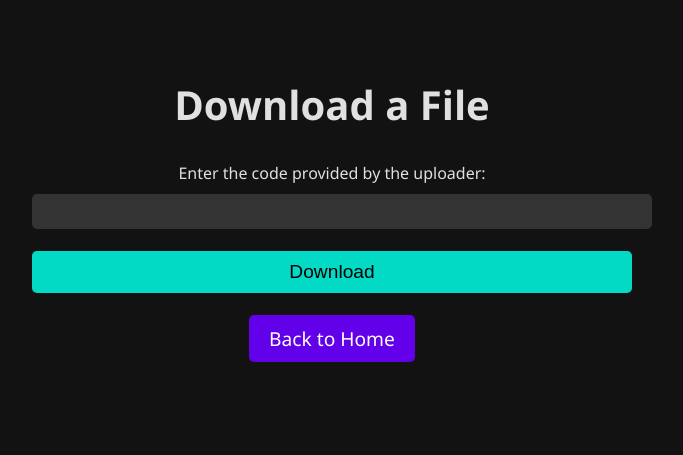
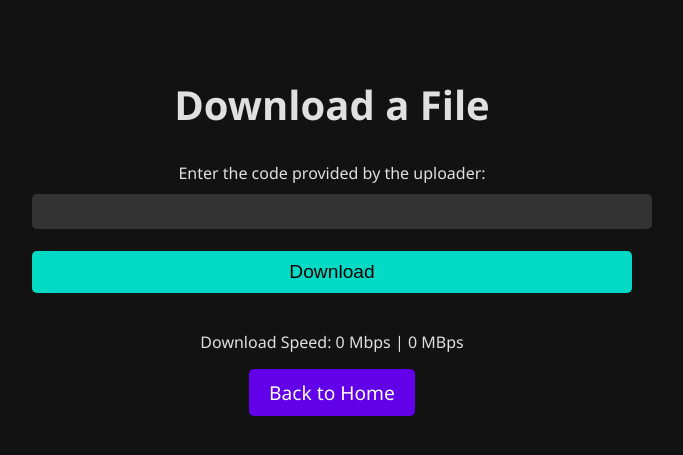
Before and after one commit to jeslinpjames/FileShare, a Flask app: page /download in a window 1280 px wide. Shown: the top 455 px of the page, without its empty margins (308-991 px from the left). Run offline with Flask 3, Linux system fonts and the light colour scheme.

Commit message:
commiting changes

```diff
--- a/app.py
+++ b/app.py
@@ -4,6 +4,7 @@ import random
 import string
 from io import BytesIO
 from urllib.parse import quote
+import time
 
 app = Flask(__name__)
 active_transfers = {}
@@ -42,17 +43,17 @@ def download_file():
             transfer_info = active_transfers.pop(code)
             file_content = transfer_info['file_content']
             filename = transfer_info['filename']
-            file_size = transfer_info['file_size']
 
             # Encode the filename for the Content-Disposition header
             quoted_filename = quote(filename)
 
+            # Stream the file back without interleaving any HTML or JavaScript
             return Response(
                 stream_file(file_content),
                 content_type='application/octet-stream',
                 headers={
                     "Content-Disposition": f"attachment;filename*=UTF-8''{quoted_filename}",
-                    "Content-Length": str(file_size)
+                    "Content-Length": str(len(file_content.getvalue()))
                 }
             )
         else:
--- a/static/script.js
+++ b/static/script.js
@@ -1 +1,15 @@
-file://%20script.jsdocument.addeventlistener('domcontentloaded',%20function()%20{%20%20%20%20//%20Add%20interactivity%20here%20%20%20%20//%20For%20example,%20you%20can%20animate%20buttons%20or%20implement%20form%20validation%7D);
+function updateSpeed(speedMbps, speedMBps) {
+    const downloadSpeedElem = document.getElementById('download-speed');
+    const downloadSpeedMBElem = document.getElementById('download-speed-MB');
+    if (downloadSpeedElem && downloadSpeedMBElem) {
+        downloadSpeedElem.textContent = speedMbps.toFixed(2);
+        downloadSpeedMBElem.textContent = speedMBps.toFixed(2);
+    }
+
+    const uploadSpeedElem = document.getElementById('upload-speed');
+    const uploadSpeedMBElem = document.getElementById('upload-speed-MB');
+    if (uploadSpeedElem && uploadSpeedMBElem) {
+        uploadSpeedElem.textContent = speedMbps.toFixed(2);
+        uploadSpeedMBElem.textContent = speedMBps.toFixed(2);
+    }
+}
--- a/templates/download.html
+++ b/templates/download.html
@@ -15,7 +15,9 @@
             <input type="submit" value="Download" class="button">
         </form>
         <br>
+        <p>Download Speed: <span id="download-speed">0</span> Mbps | <span id="download-speed-MB">0</span> MBps</p>
         <a href="{{ url_for('index') }}" class="button">Back to Home</a>
     </div>
+    <script src="{{ url_for('static', filename='script.js') }}"></script>
 </body>
 </html>
--- a/templates/upload.html
+++ b/templates/upload.html
@@ -12,8 +12,9 @@
         {% if code %}
             <p>Your file transfer code is: <span class="code">{{ code }}</span></p>
             <p>Share this code with the recipient to allow them to download the file.</p>
+            <p>Upload Speed: <span id="upload-speed">0</span> Mbps | <span id="upload-speed-MB">0</span> MBps</p>
         {% else %}
-            <form action="" method="POST" enctype="multipart/form-data">
+            <form id="upload-form" action="" method="POST" enctype="multipart/form-data">
                 <input type="file" name="file" required><br><br>
                 <input type="submit" value="Upload" class="button">
             </form>
@@ -21,5 +22,6 @@
         <br>
         <a href="{{ url_for('index') }}" class="button">Back to Home</a>
     </div>
+    <script src="{{ url_for('static', filename='script.js') }}"></script>
 </body>
 </html>
```
